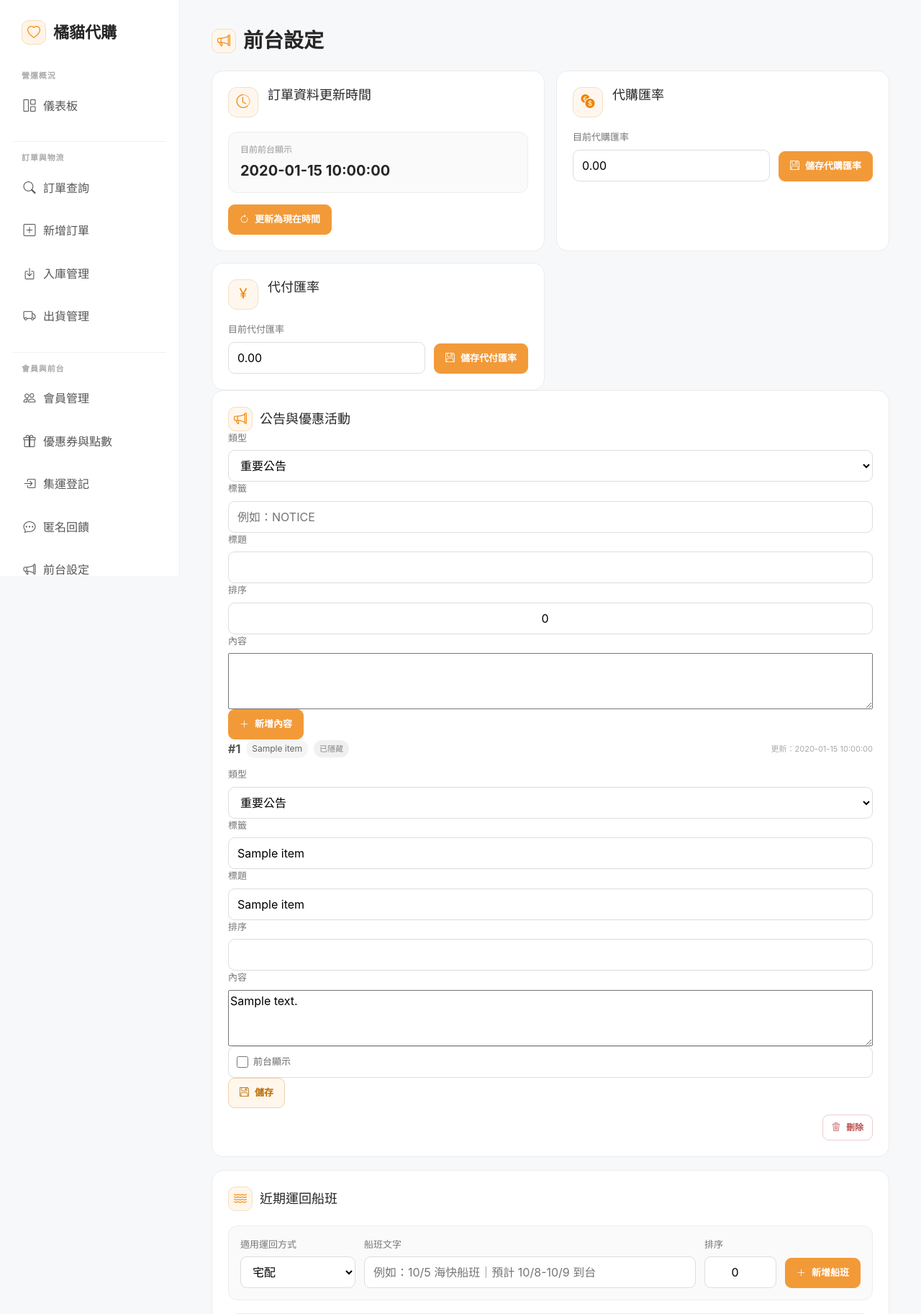
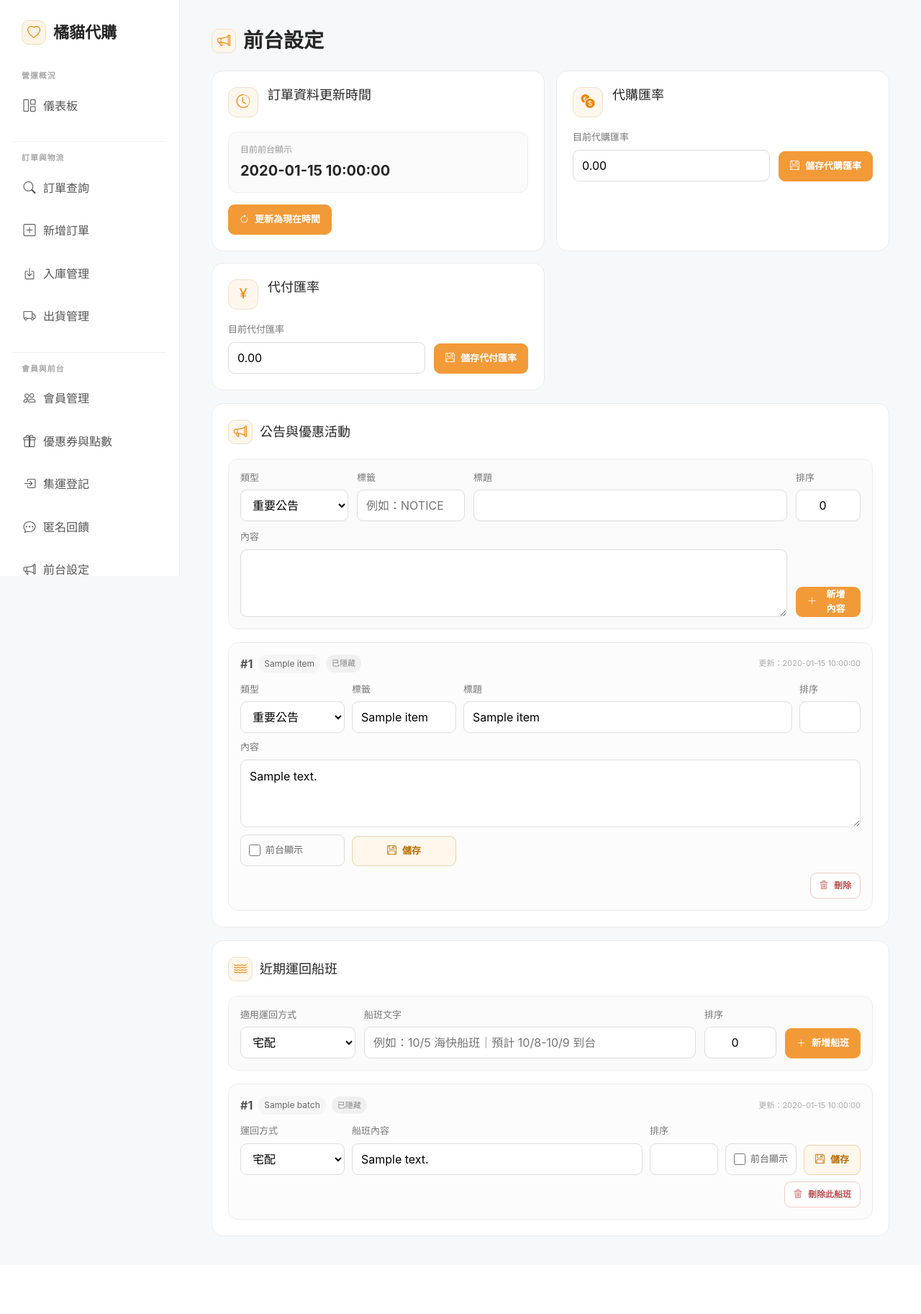
Before and after one commit to lin6165288/orange-admin, a FastAPI app: template templates/frontend_settings.html in a window 1280 px wide. Shown: the top 1825 px of the page at 72% size. After the commit the page ends 1717 px from the top, so only its background shows below. Run offline with FastAPI, Linux system fonts and the light colour scheme; the template is opened without the code that fills it: most values are stand-ins (such as "Sample title", 1, 10 or a date in 2020).

Commit message:
Add files via upload

```diff
--- a/static/style.css
+++ b/static/style.css
@@ -3934,3 +3934,77 @@ summary .auto-line-icon { margin-right: .42em; }
 .balance-plus { color:#2f7d46; }
 .balance-minus { color:#b44a42; }
 @media (max-width: 900px) { .member-balance-form { grid-template-columns:1fr 1fr; } .member-balance-note { grid-column:1 / -1; } }
+
+
+/* ======================================================
+   Frontend Content Management
+====================================================== */
+.frontend-content-section{margin-top:18px}
+.frontend-content-add{margin-top:20px;padding:16px;border-radius:13px;background:#fafafa;border:1px solid #eee;display:grid;grid-template-columns:150px 150px minmax(260px,1fr) 90px;gap:12px;align-items:end}
+.frontend-content-desc-field{grid-column:1/-2}
+.frontend-content-desc-field textarea{min-height:84px;border:1px solid #ddd;border-radius:9px;background:#fff;padding:10px 12px;font:inherit;resize:vertical;outline:none}
+.frontend-content-desc-field textarea:focus{border-color:#f29a38}
+.frontend-content-add-action{display:flex;align-items:end}
+.frontend-content-add-action .frontend-primary{width:100%}
+.frontend-content-list{display:flex;flex-direction:column;gap:12px;margin-top:18px}
+.frontend-content-item{border:1px solid #ececec;border-radius:14px;padding:16px;background:#fff}
+.frontend-content-item.inactive{background:#fcfcfc}
+.frontend-content-edit{display:grid;grid-template-columns:145px 145px minmax(240px,1fr) 85px;gap:10px;align-items:end}
+.frontend-content-edit .frontend-content-desc-field{grid-column:1/-1}
+.frontend-content-edit .frontend-active-check{grid-column:1/2}
+@media(max-width:1000px){
+  .frontend-content-add,.frontend-content-edit{grid-template-columns:repeat(2,minmax(0,1fr))}
+  .frontend-content-title-field,.frontend-content-desc-field,.frontend-content-edit .frontend-content-desc-field{grid-column:1/-1}
+}
+@media(max-width:700px){
+  .frontend-content-add,.frontend-content-edit{grid-template-columns:1fr}
+  .frontend-content-title-field,.frontend-content-desc-field,.frontend-content-edit .frontend-content-desc-field,.frontend-content-edit .frontend-active-check{grid-column:auto}
+}
+
+
+.return-select-all{
+    display:flex;
+    align-items:center;
+    gap:8px;
+    color:#555;
+    font-size:14px;
+}
+.return-select-all input,
+.return-process-option input,
+.return-row-checkbox{
+    width:17px;
+    height:17px;
+    accent-color:#f29a38;
+}
+.return-process-option{
+    min-height:42px;
+    display:flex;
+    align-items:center;
+    gap:8px;
+    padding:8px 12px;
+    border:1px solid #ecd9bd;
+    border-radius:9px;
+    background:#fff8ef;
+    color:#8b642d;
+    font-size:12px;
+    line-height:1.4;
+}
+.return-request-actions{
+    flex-wrap:wrap;
+    justify-content:flex-end;
+}
+.return-request-metrics{
+    grid-template-columns:repeat(4,minmax(0,1fr));
+}
+.return-request-metrics .card-value small{
+    color:#999;
+    font-size:12px;
+    font-weight:500;
+}
+@media(max-width:1100px){
+    .return-request-metrics{grid-template-columns:repeat(2,minmax(0,1fr))}
+}
+@media(max-width:700px){
+    .return-request-metrics{grid-template-columns:1fr}
+    .return-process-option{width:100%}
+}
```
